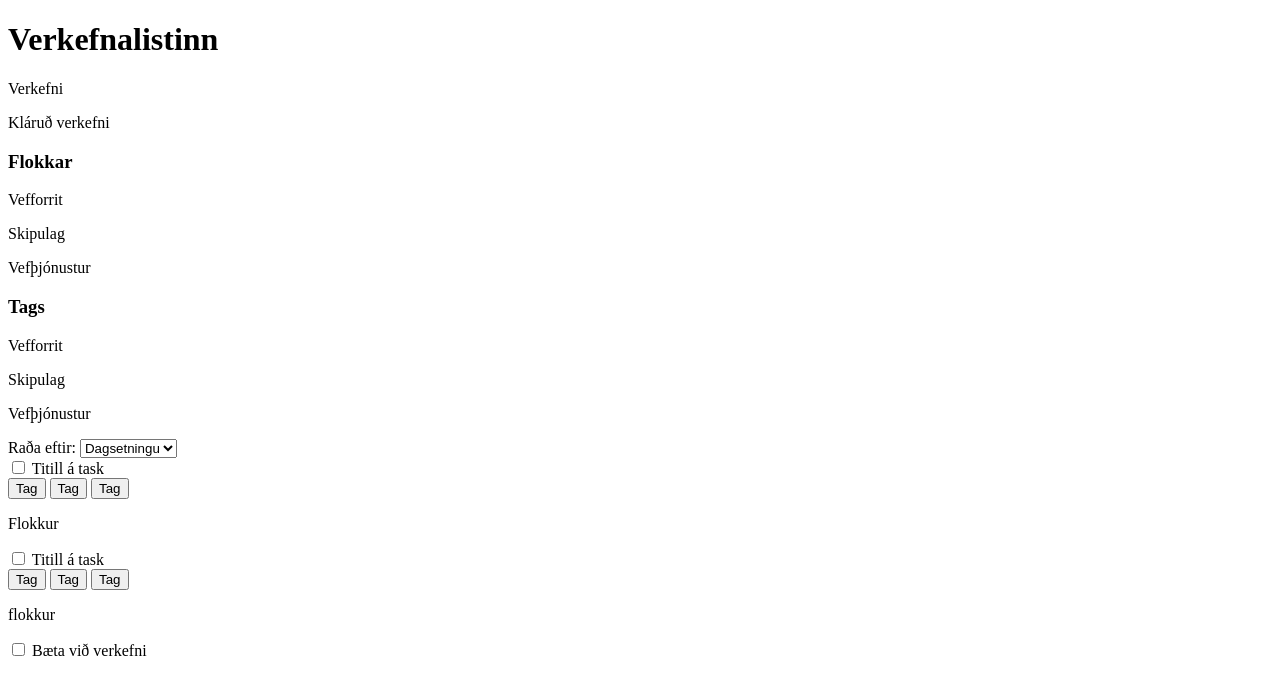
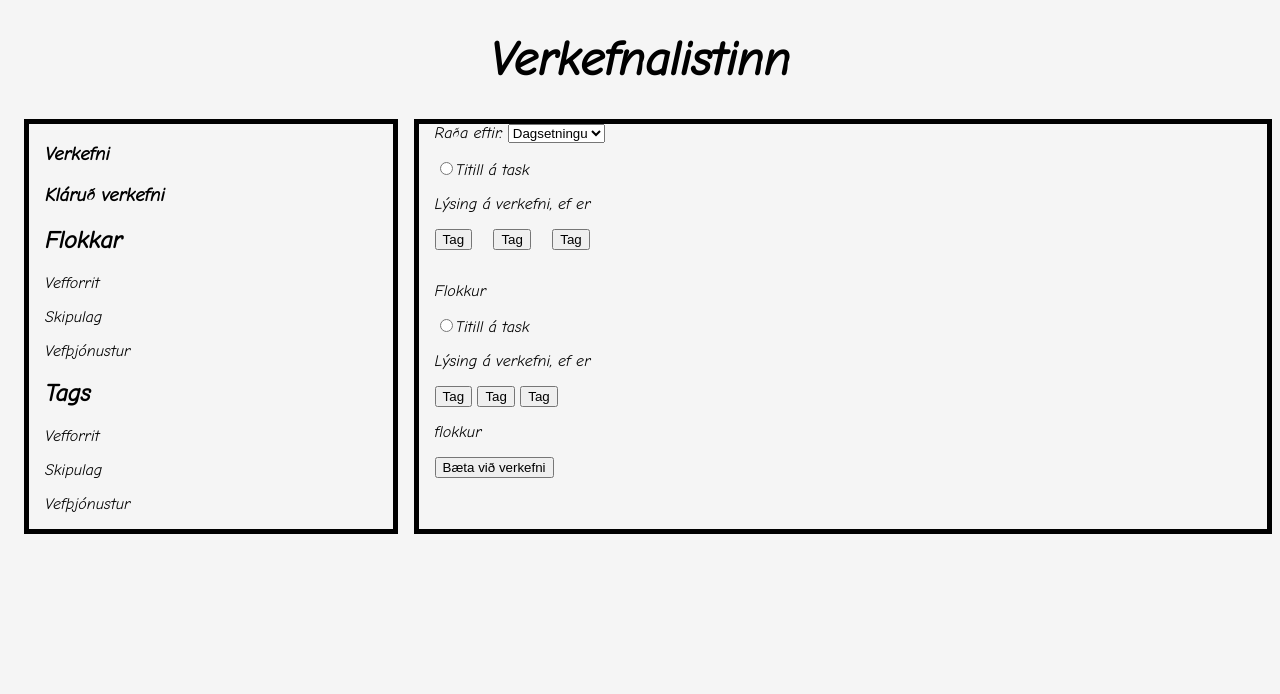
Before and after one commit to ske18/Hopverkefni2, a website with bundled scripts: page index.html in a window 1280 px wide. Built offline with nearby package versions, Linux system fonts and the light colour scheme.

Commit message:
Styles config
Byrjaði á að setja upp styles config

```diff
--- a/index.html
+++ b/index.html
@@ -6,42 +6,50 @@
     <meta http-equiv="X-UA-Compatible" content="IE=edge">
     <meta name="viewport" content="width=device-width, initial-scale=1.0">
     <script src="./lib/main.js" type="module"></script>
+
     <title>Hópverkefni2</title>
 </head>
 <body>
-    <h1>Verkefnalistinn</h1>
-    <div class="column1">
+
+   <header><h1>Verkefnalistinn</h1></header>
+<main>
+
+    <section class="filterPannel">
+
         <div class="row1a">
-            <p>Verkefni</p>
-            <p>Kláruð verkefni</p>
+            <h3>Verkefni</h3>
+            <h3>Kláruð verkefni</h3>
         </div>
         <div class="row2a">
-            <h3>Flokkar</h3>
+            <h2>Flokkar</h2>
             <p>Vefforrit</p>
             <p>Skipulag</p>
             <p>Vefþjónustur</p>
         </div>
         <div class="row3a">
-            <h3>Tags</h3>
+            <h2>Tags</h2>
             <p>Vefforrit</p>
             <p>Skipulag</p>
             <p>Vefþjónustur</p>
         </div>
-    </div>
+    </section>
 
-    <div class="column2">
+    <section class="toDoList">
         <div class="row1b">
             <label>Raða eftir:
                 <select name="choices">
                     <option value="first">
-                     Dagsetningu
+                        Dagsetningu
                     </option>
+                    <option>Flokkar</option>
+                    <option>Tags</option>
                 </select>
             </label>
         </div>
 
         <div class="row2b">
-            <input type="checkbox"> Titill á task</div>
+            <input type="radio"><p class="takkalysing">Titill á task<p></div>
+            <p>Lýsing á verkefni, ef er</p>
             <button name="button">Tag</button>
             <button name="button">Tag</button>
             <button name="button">Tag</button>
@@ -49,7 +57,8 @@
         </div>
 
         <div class="row3b">
-            <input type="checkbox"> Titill á task</div>
+            <input type="radio"><p class ="takkalysing">Titill á task</p>
+            <p>Lýsing á verkefni, ef er</p>
             <button name="button">Tag</button>
             <button name="button">Tag</button>
             <button name="button">Tag</button>
@@ -57,9 +66,11 @@
         </div>
 
         <div class="row4b">
-            <input type="checkbox"> Bæta við verkefni</div>
+
+            <button type="button"> Bæta við verkefni</button>
         </div>
     </div>
-
+</section>
+</main>
 </body>
 </html>
--- a/styles/config.scss
+++ b/styles/config.scss
@@ -0,0 +1,43 @@
+@import url("https://fonts.googleapis.com/css2?family=Comic+Neue:ital@1&display=swap");
+
+html,
+body {
+  background: whitesmoke;
+  font-family: "Comic Neue", cursive;
+}
+
+h1 {
+  width: 100%;
+  text-align: center;
+  flex-grow: 1;
+  font-size: 3em;
+}
+main {
+  display: flex;
+  & > * {
+    margin-left: 1rem;
+    margin-bottom: 1rem;
+  }
+}
+section {
+  border: 5px solid black;
+  flex-direction: column;
+}
+.filterPannel {
+  width: 30%;
+  & > * {
+    margin-left: 1rem;
+    margin-bottom: 1rem;
+  }
+}
+.toDoList {
+  width: 70%;
+  & > * {
+    margin-left: 1rem;
+    margin-bottom: 1rem;
+  }
+
+}
+.takkalysing{
+    display: inline;
+}
```
Also changed, not shown: package.json (+7 -5 lines), lib/ui.js (added), styles.css, styles/header.scss (deleted), 2 other files.
